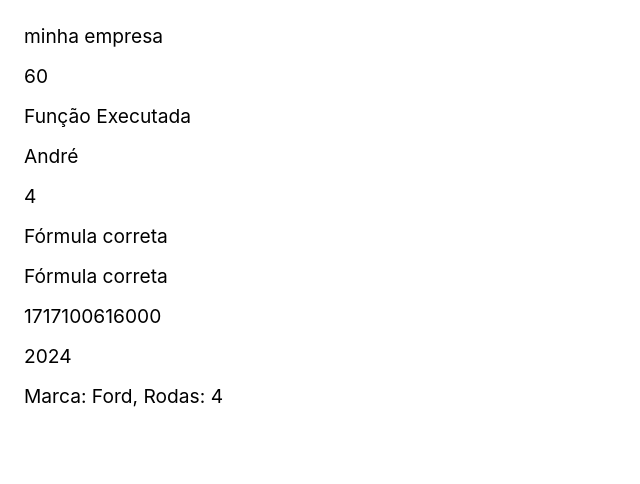
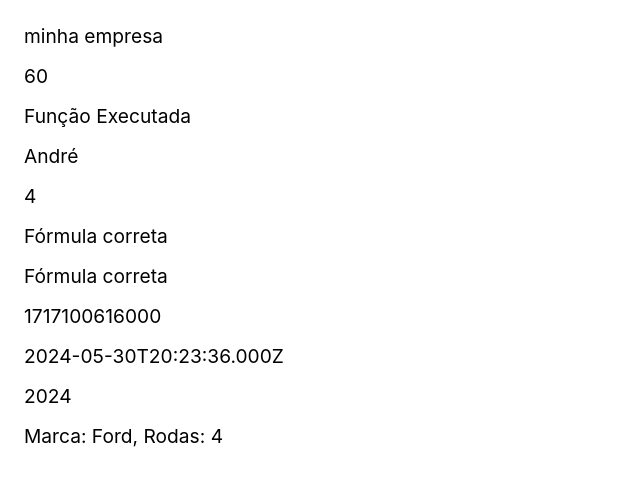
Before and after one commit to ByMaluf/Origamid_ReactJs, a React (Vite) app in the folder Criação de um WebApp em React.Js/vite-project/: page / in a window 1280 px wide. Shown: the top 484 px of the page, without its empty margins (0-640 px from the left). Built offline with nearby package versions, Linux system fonts and the light colour scheme.

Commit message:
Expressões JSX

```diff
--- a/Criação de um WebApp em React.Js/vite-project/src/App.jsx
+++ b/Criação de um WebApp em React.Js/vite-project/src/App.jsx
@@ -17,13 +17,14 @@ const App = () => {
       <p>{'MINHA EMPRESA'.toLowerCase()}</p>
       <p>{30 * 2}</p>
       <p>{true}</p>
-      <p>{undefined}</p>
+      <p>{undefined}</p> {/* valores Undefined não são renderizados */}
       <p>{(() => 'Função Executada')()}</p>
       <p>{meuNome()}</p>
       <p>{quadrado(2)}</p>
       <p>{quadrado(2) === 4 ? 'Fórmula correta' : 'Fórmula incorreta'}</p>
       <p>{quadrado(2) === 4 && 'Fórmula correta'}</p>
       <p>{Date.now()}</p>
+      <p>{new Date().toISOString()}</p>
       <p>{new Date().getFullYear()}</p>
       <p>
         Marca: {carro.marca}, Rodas: {carro.rodas}
```
Also changed, not shown: 1 other file (tests, documents, lock files or other folders).
